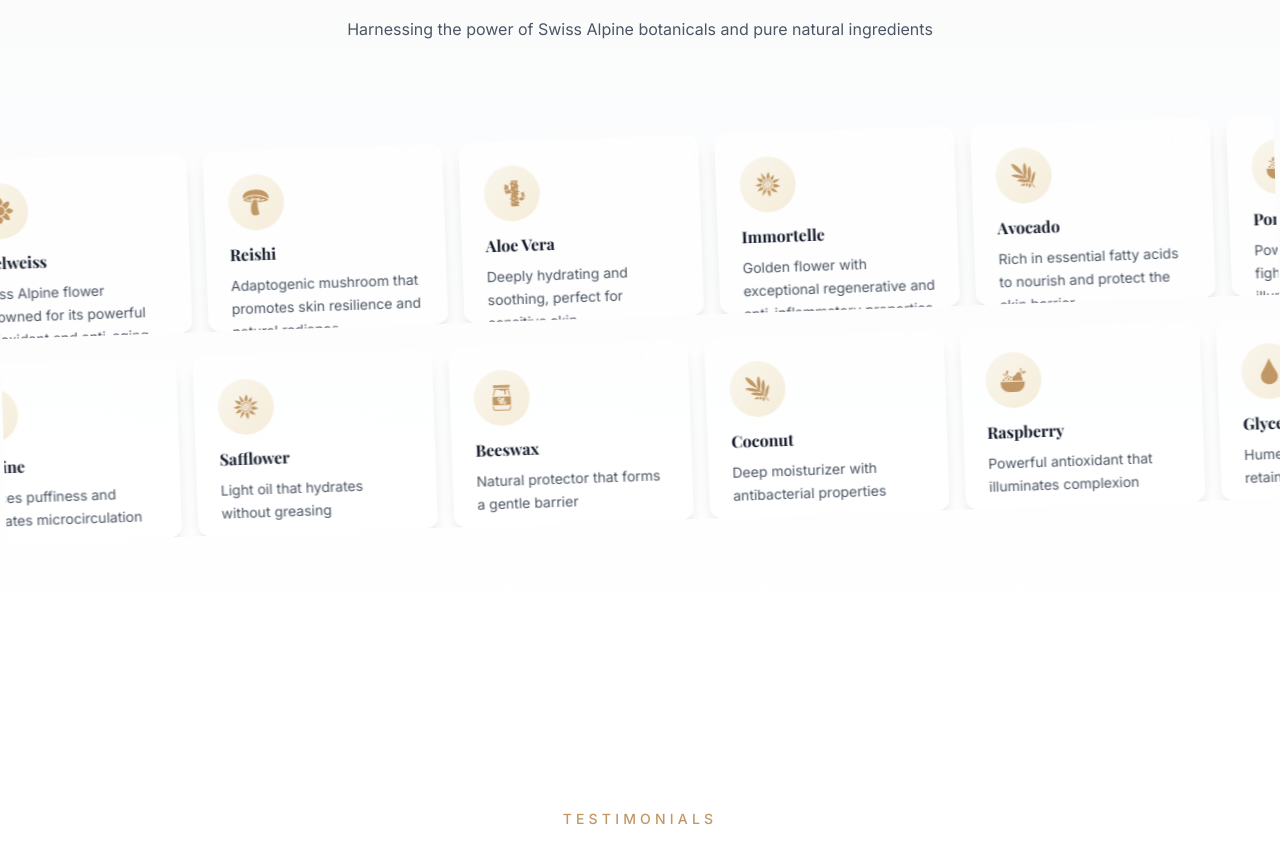
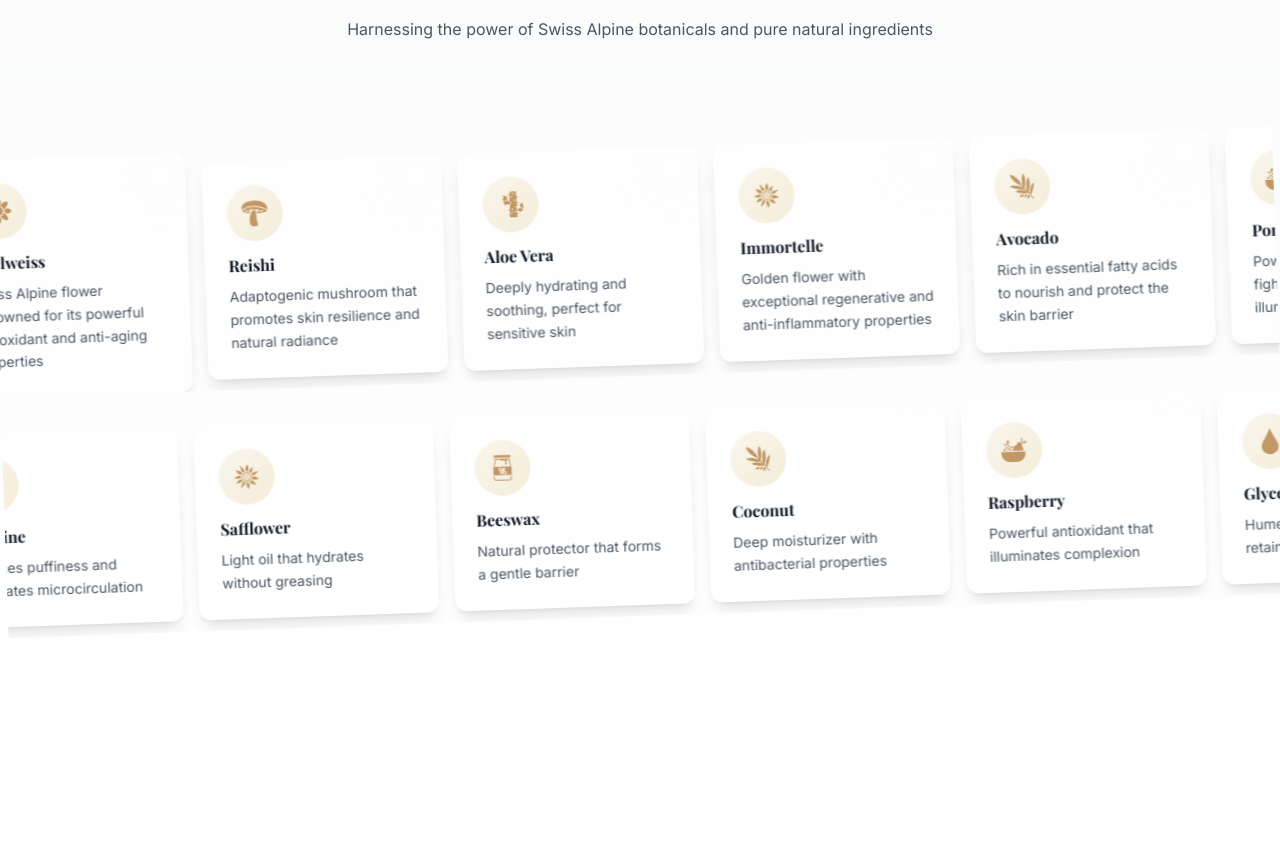
Before and after one commit to talentsnest/eringer, a Next.js app: page /en in a window 1280 px wide. Shown: the part 4805-5649 px from the top of the page. Built offline with nearby package versions, Linux system fonts and the light colour scheme.

Commit message:
Fix ingredient description overflow - allow full text display with proper flex layout

```diff
--- a/components/home/IngredientsSection.tsx
+++ b/components/home/IngredientsSection.tsx
@@ -185,19 +185,19 @@ export default function IngredientsSection() {
                     style={{
                       width: '240px',
                       minWidth: '240px',
-                      height: '180px'
+                      minHeight: '180px'
                     }}
                   >
                     {/* Icon */}
-                    <div className="mb-3">
+                    <div className="mb-3 flex-shrink-0">
                       <div className="w-12 h-12 lg:w-14 lg:h-14 bg-gradient-to-br from-gold-100 to-gold-200 rounded-full flex items-center justify-center group-hover:from-gold-200 group-hover:to-gold-300 transition-colors">
                         <ingredient.icon className="w-6 h-6 lg:w-7 lg:h-7 text-gold-600" />
                       </div>
                     </div>
 
                     {/* Content */}
-                    <div className="flex-1 flex flex-col">
-                      <h3 className="text-sm lg:text-base font-serif font-bold text-gray-900 mb-1">
+                    <div className="flex-1 flex flex-col min-h-0">
+                      <h3 className="text-sm lg:text-base font-serif font-bold text-gray-900 mb-1 flex-shrink-0">
                         {ingredient.name}
                       </h3>
                       {ingredient.description && ingredient.description.trim() !== '' ? (
@@ -229,19 +229,19 @@ export default function IngredientsSection() {
                     style={{
                       width: '240px',
                       minWidth: '240px',
-                      height: '180px'
+                      minHeight: '180px'
                     }}
                   >
                     {/* Icon */}
-                    <div className="mb-3">
+                    <div className="mb-3 flex-shrink-0">
                       <div className="w-12 h-12 lg:w-14 lg:h-14 bg-gradient-to-br from-gold-100 to-gold-200 rounded-full flex items-center justify-center group-hover:from-gold-200 group-hover:to-gold-300 transition-colors">
                         <ingredient.icon className="w-6 h-6 lg:w-7 lg:h-7 text-gold-600" />
                       </div>
                     </div>
 
                     {/* Content */}
-                    <div className="flex-1 flex flex-col">
-                      <h3 className="text-sm lg:text-base font-serif font-bold text-gray-900 mb-1">
+                    <div className="flex-1 flex flex-col min-h-0">
+                      <h3 className="text-sm lg:text-base font-serif font-bold text-gray-900 mb-1 flex-shrink-0">
                         {ingredient.name}
                       </h3>
                       {ingredient.description && ingredient.description.trim() !== '' ? (
```
